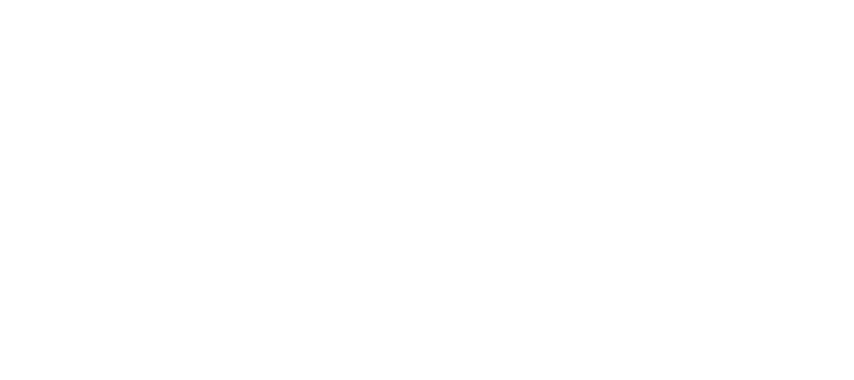
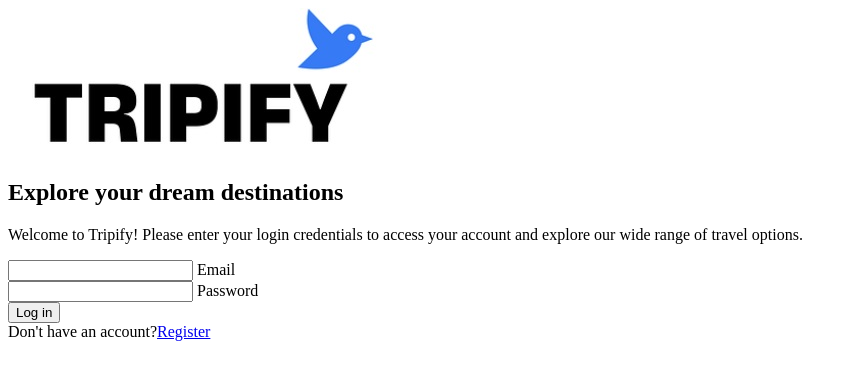
Before and after one commit to Abrilfz-01/image-based-web-project, a plain HTML site: page index.html in a window 1280 px wide. Shown: the whole page, without its empty margins (0-854 px from the left). Drawn offline with Linux system fonts and the light colour scheme.

Commit message:
Estructura HTML completada

```diff
--- a/index.html
+++ b/index.html
@@ -6,6 +6,28 @@
     <title>Document</title>
 </head>
 <body>
+    <header></header>
+    <main>
+        <!-- Inicio del Hero-->
+        <section>
+            <img src="img/Logo.jpg" alt="">
+            <h1>Explore your dream destinations</h1>
+            <p>Welcome to Tripify! Please enter your login credentials to access your account and explore our wide range of travel options.</p>
+            <form action="">
+                <div class="email">
+                    <input type="text" required>
+                    <label>Email</label>
+                </div>
 
+                <div class="password">
+                    <input type="password" required>
+                    <label>Password</label>
+                </div>
+                <button>Log in</button>
+                <div class="remember">Don't have an account?<a href="#">Register</a></div>
+            </form>
+        </section>
+        <!-- Fin del Hero -->
+    </main>
 </body>
 </html>
```
